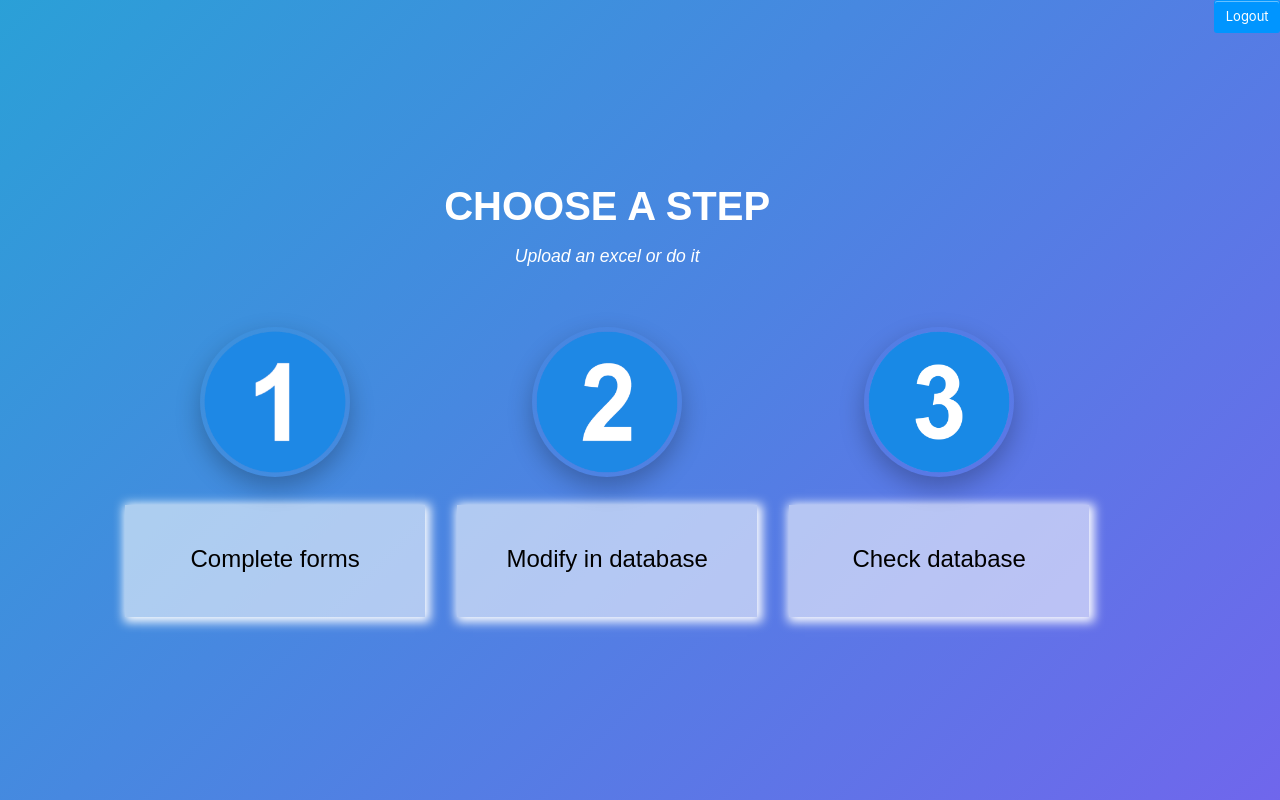
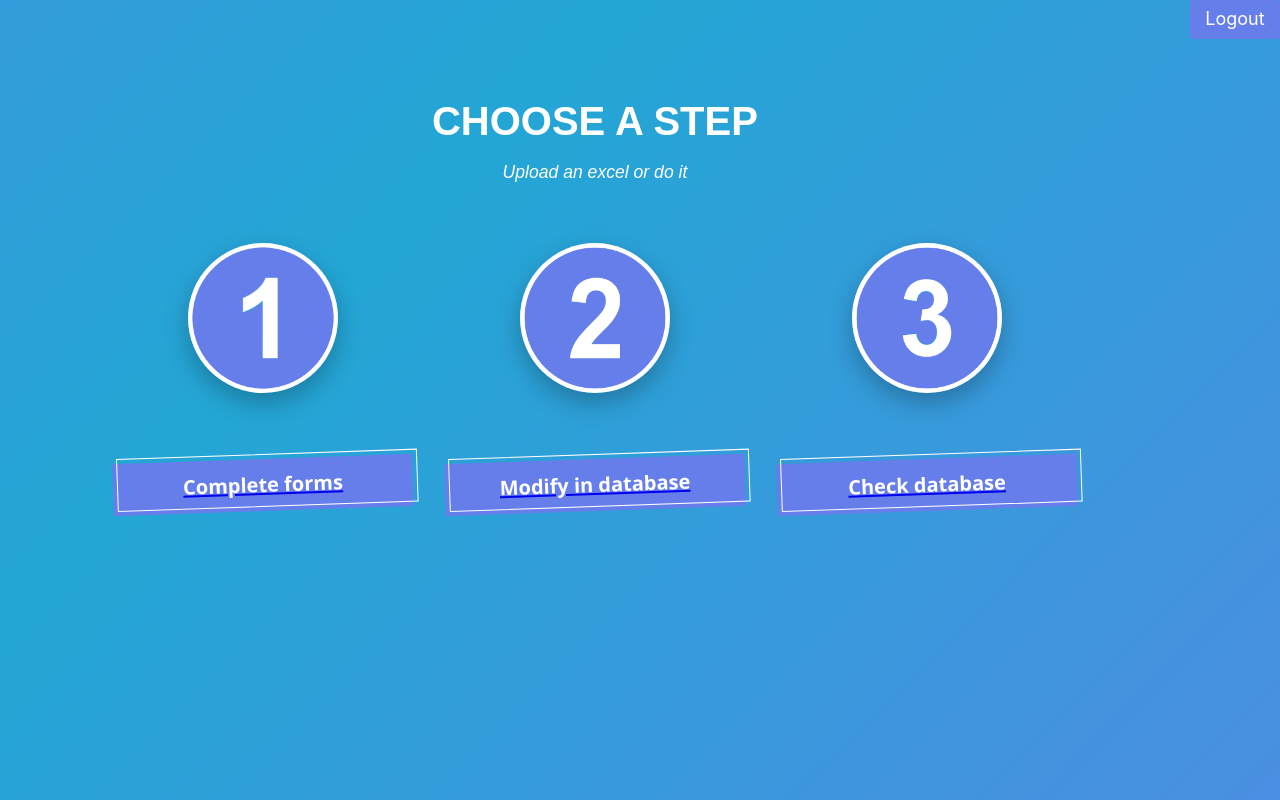
Before and after one commit to Ynsnnn/NewApp, a Flask app: page /home in a window 1280 px wide. Run offline with Flask 2, Linux system fonts and the light colour scheme.

Commit message:
21.08.2022 Update interface and logout bug

```diff
--- a/flaskblog/routes.py
+++ b/flaskblog/routes.py
@@ -67,7 +67,7 @@
 @app.route("/logout")
 def logout():
     logout_user()
-    return redirect(url_for('/'))
+    return redirect(url_for('login'))
 
 @app.route('/uploader', methods=['GET', 'POST'])
 def uploader():
--- a/flaskblog/static/forms.css
+++ b/flaskblog/static/forms.css
@@ -1,6 +1,10 @@
-.body
+body
 {
     font-family: "Inter", sans-serif;
+	background: linear-gradient(-45deg, #667eea, #23a6d5, #667eea);
+	background-size: 200% 300%;
+	animation: gradient 25s ease infinite;
+	height: 100vh;
 }
 
 label{
--- a/flaskblog/static/home.css
+++ b/flaskblog/static/home.css
@@ -9,9 +9,11 @@
     font-family: sans-serif;
 }
 
+
 .rev-section
 {
     margin:auto;
+    margin-top: 1.75cm;
     padding: 0 1rem; /*1*/
     max-width: 1100px;
     text-align: center;
@@ -51,6 +53,7 @@
     margin: 1.75rem auto;
     width: 150px;
     height: 150px;
+    margin-bottom: 1.75cm;
 }
 
 img
@@ -86,16 +89,15 @@
 }
 
 .logoutBtn {
-  background-color: #0095ff;
+  background-color: #667eea;
   border: 1px solid transparent;
   border-radius: 3px;
-  box-shadow: rgba(255, 255, 255, .4) 0 1px 0 0 inset;
   box-sizing: border-box;
   color: #fff;
   cursor: pointer;
   display: inline-block;
   font-family: -apple-system,system-ui,"Times New Roman",sans-serif;
-  font-size: 13px;
+  font-size: 18px;
   font-weight: 400;
   line-height: 1.15385;
   margin: 0;
@@ -126,8 +128,8 @@
 }
 
 body {
-	background: linear-gradient(-45deg, #ad33ff, #23a6d5, #23d5ab);
-	background-size: 400% 400%;
+	background: linear-gradient(-45deg, #667eea, #23a6d5, #667eea);
+	background-size: 200% 300%;
 	animation: gradient 25s ease infinite;
 	height: 100vh;
 }
@@ -152,3 +154,56 @@
 .action:hover {
   text-decoration: underline;
 }
+
+
+.button-53 {
+  background-color: #667eea;
+  border: 0 solid #FFF;
+  box-sizing: border-box;
+  color: #FFF;
+  display: flex;
+  font-family: ui-sans-serif,system-ui,-apple-system,system-ui,"Segoe UI",Roboto,"Helvetica Neue",Arial,"Noto Sans",sans-serif,"Apple Color Emoji","Segoe UI Emoji","Segoe UI Symbol","Noto Color Emoji";
+  font-size: 1rem;
+  font-weight: 700;
+  justify-content: center;
+  line-height: 1.75rem;
+  padding: .75rem 1.65rem;
+  position: relative;
+  text-align: center;
+  text-decoration: none #FFF solid;
+  text-decoration-thickness: auto;
+  width: 100%;
+  max-width: 460px;
+  position: relative;
+  cursor: pointer;
+  transform: rotate(-2deg);
+  user-select: none;
+  -webkit-user-select: none;
+  touch-action: manipulation;
+}
+
+.button-53:focus {
+  outline: 0;
+}
+
+.button-53:after {
+  content: '';
+  position: absolute;
+  border: 1px solid #FFF;
+  bottom: 4px;
+  left: 4px;
+  width: calc(100% - 1px);
+  height: calc(100% - 1px);
+}
+
+.button-53:hover:after {
+  bottom: 2px;
+  left: 2px;
+}
+
+@media (min-width: 768px) {
+  .button-53 {
+    padding: .75rem 3rem;
+    font-size: 1.25rem;
+  }
+}
--- a/flaskblog/templates/forms.html
+++ b/flaskblog/templates/forms.html
@@ -14,7 +14,7 @@
             <h1>Upload excel</h1>
         </div>
 
-        <div class="mt-2 flex flex-col items-center">
+        <div class="mt-1.5 flex flex-col items-center">
             <div class="w-full flex-1 mt-2">
                 <div class="flex flex-col items-center">
                     <form method="POST" action="http://localhost:5000/uploader" enctype="multipart/form-data">
--- a/flaskblog/templates/home.html
+++ b/flaskblog/templates/home.html
@@ -32,33 +32,30 @@
             <div class="head-task">
                 <img src="{{url_for('static', filename='images/1.png')}}" width="250px">
             </div>
-            <div class="body-task">
-                <div class="name-task"><a href="http://localhost:5000/forms" class="action">Complete forms</a></div>
-
-            </div>
+            <a href="http://localhost:5000/forms">
+                <button class="button-53" role="button">Complete forms</button>
+            </a>
         </div>
         <div class="task">
             <div class="head-task">
                 <img src="{{url_for('static', filename='images/2.png')}}" width="250px">
             </div>
-            <div class="body-task">
-                <div class="name-task"><a href="http://localhost:5000/modifydb" class="action">Modify in database</a></div>
-            </div>
+            <a href="http://localhost:5000/modifydb">
+                <button class="button-53" role="button">Modify in database</button>
+            </a>
         </div>
         <div class="task">
             <div class="head-task">
                 <img src="{{url_for('static', filename='images/3.png')}}" width="250px">
             </div>
-            <div class="body-task">
-
-                <div class="name-task"><a href="http://localhost:5000/checkdb" class="action">Check database</a></div>
-
-            </div>
+             <a href="http://localhost:5000/checkdb">
+                <button class="button-53" role="button">Check database</button>
+            </a>
         </div>
     </div>
 </div>
 
-<a href="http://localhost:5000/login">
+<a href="http://localhost:5000/logout">
     <button class="logoutBtn">Logout</button>
 </a>
 </body>
```
Also changed, not shown: flaskblog/static/login.css (renamed from flaskblog/static/main.css, +11 -4 lines), flaskblog/templates/login.html (+1 -7 lines), flaskblog/static/images/1.png, flaskblog/static/images/2.png, flaskblog/static/images/3.png.
